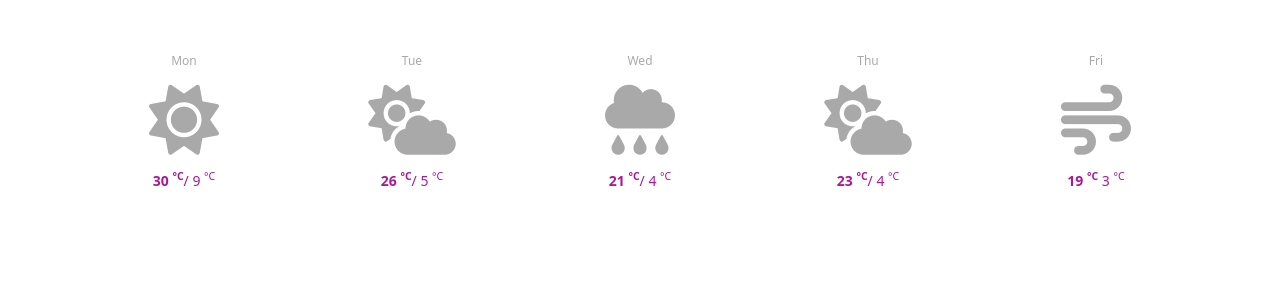
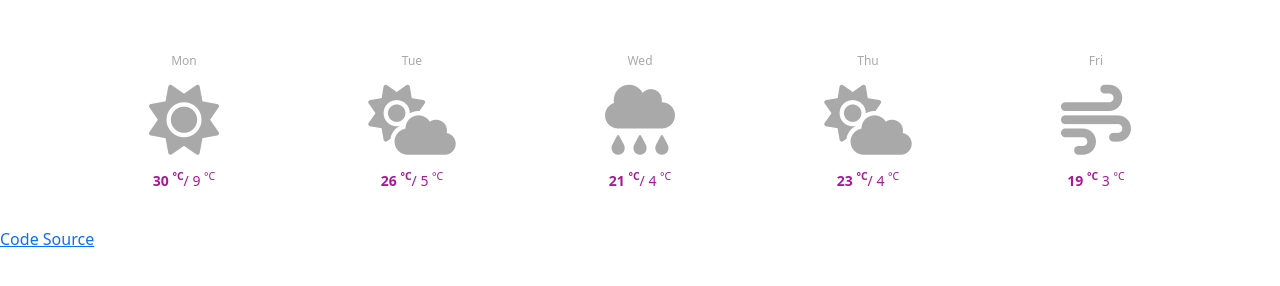
Before and after one commit to dgriba/weatherpanel, a website built with Parcel: page index.html in a window 1280 px wide. Shown: the part 202-488 px from the top of the page. Built offline with nearby package versions, Linux system fonts and the light colour scheme.

Commit message:
Added link to Github Repository

```diff
--- a/index.html
+++ b/index.html
@@ -86,6 +86,7 @@
 			</div>
         </div>
       </div>
+      <a href="https://github.com/dgriba/weatherpanel">Code Source</a>
 </script>
 <script>
   // task is to change march to date - pending format
```
